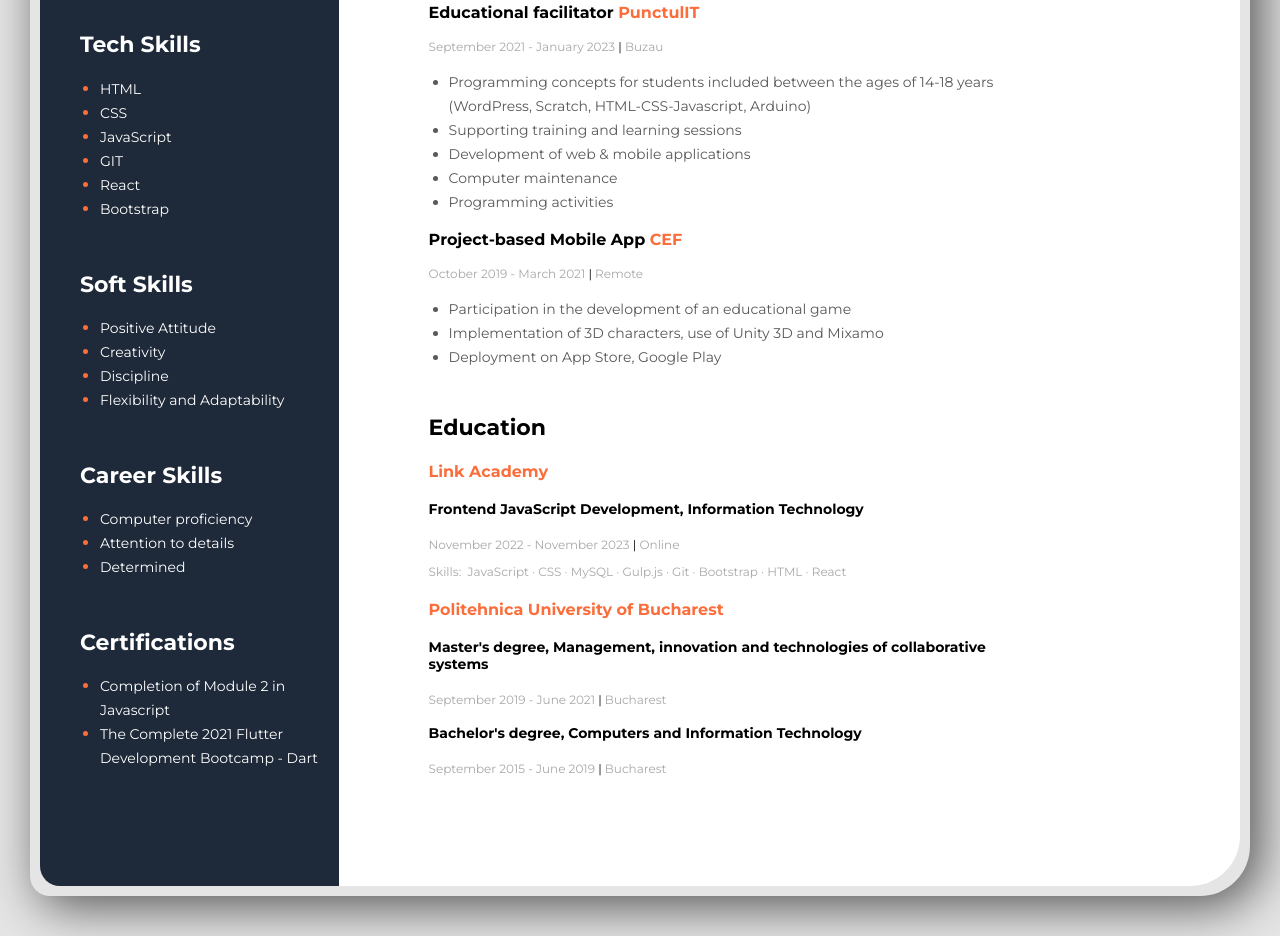
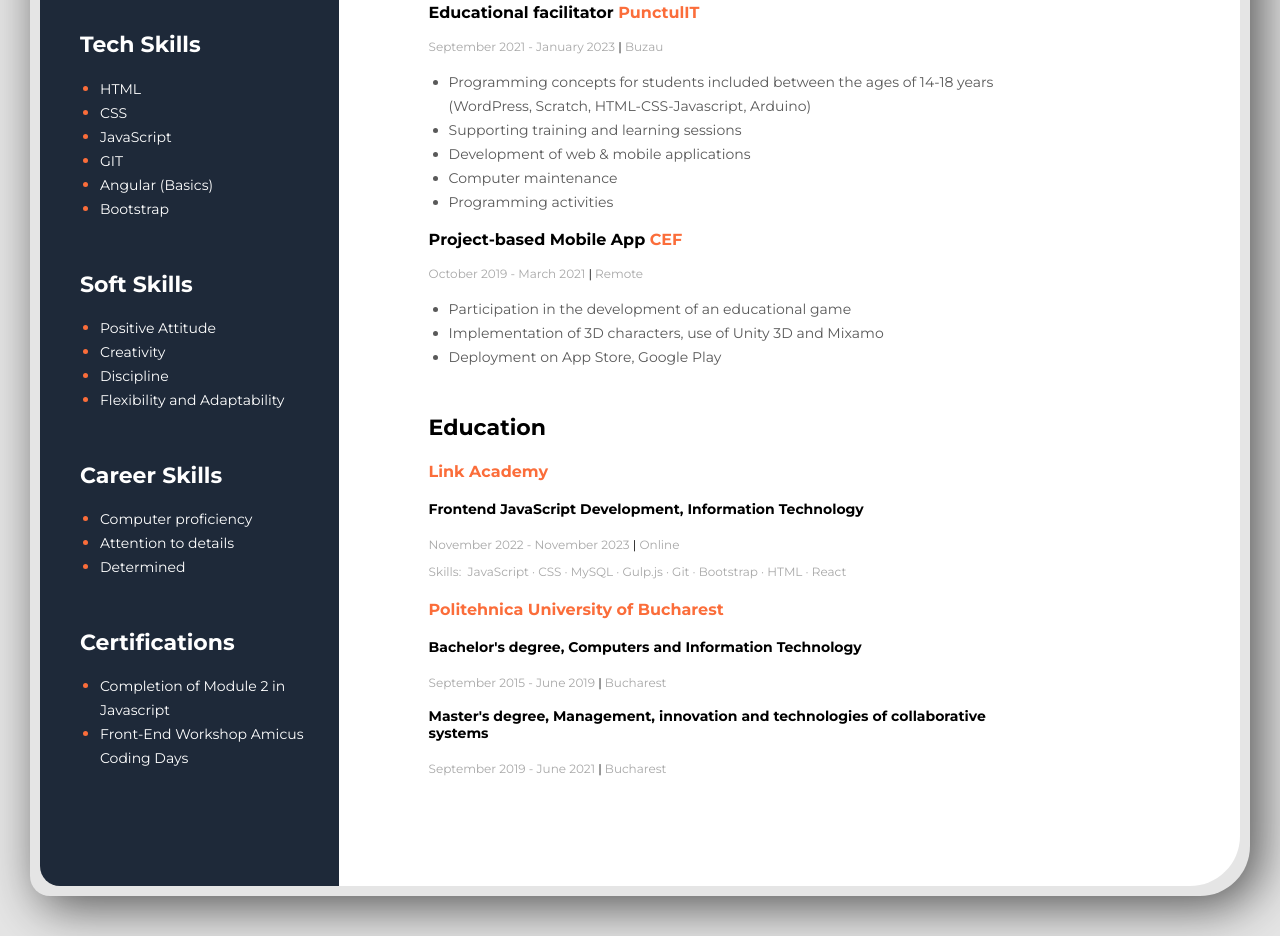
Before and after one commit to timi-petre/my-cv, a plain HTML site: page index.html in a window 1280 px wide. Shown: the part 652-1588 px from the top of the page. Drawn offline with Linux system fonts and the light colour scheme.

Commit message:
certificates updated

```diff
--- a/index.html
+++ b/index.html
@@ -146,18 +146,18 @@
 							>
 						</h3>
 						<h4 class="education-faculty">
+							Bachelor's degree, Computers and Information Technology
+						</h4>
+						<p class="period">
+							September 2015 - June 2019
+							<span class="line-break">|</span> Bucharest
+						</p>
+						<h4 class="education-faculty">
 							Master's degree, Management, innovation and technologies of collaborative
 							systems
 						</h4>
 						<p class="period">
 							September 2019 - June 2021
-							<span class="line-break">|</span> Bucharest
-						</p>
-						<h4 class="education-faculty">
-							Bachelor's degree, Computers and Information Technology
-						</h4>
-						<p class="period">
-							September 2015 - June 2019
 							<span class="line-break">|</span> Bucharest
 						</p>
 					</div>
@@ -204,7 +204,7 @@
 						<li><span>CSS</span></li>
 						<li><span>JavaScript</span></li>
 						<li><span>GIT</span></li>
-						<li><span>React</span></li>
+						<li><span>Angular (Basics)</span></li>
 						<li><span>Bootstrap</span></li>
 					</ul>
 				</div>
@@ -243,10 +243,10 @@
 						</li>
 						<li>
 							<a
-								href="https://www.udemy.com/certificate/UC-6df8778c-7552-4650-bcdd-c2e2795efa18/"
+								href="https://drive.google.com/file/d/1batAgMMyR4zuwTMmBKRhcHoYnqkNy64i/view"
 								target="_blank"
 							>
-								<span> The Complete 2021 Flutter Development Bootcamp - Dart</span></a
+								<span> Front-End Workshop Amicus Coding Days</span></a
 							>
 						</li>
 					</ul>
```
